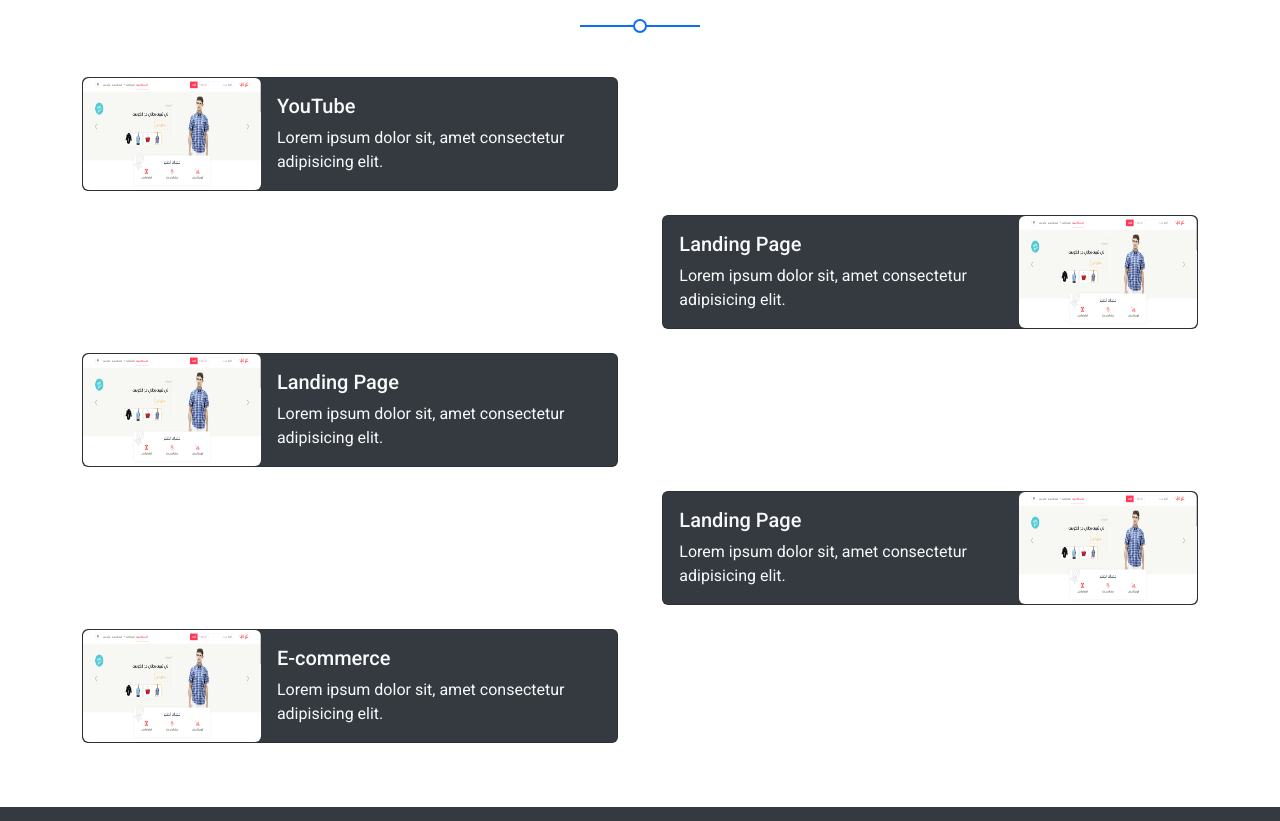
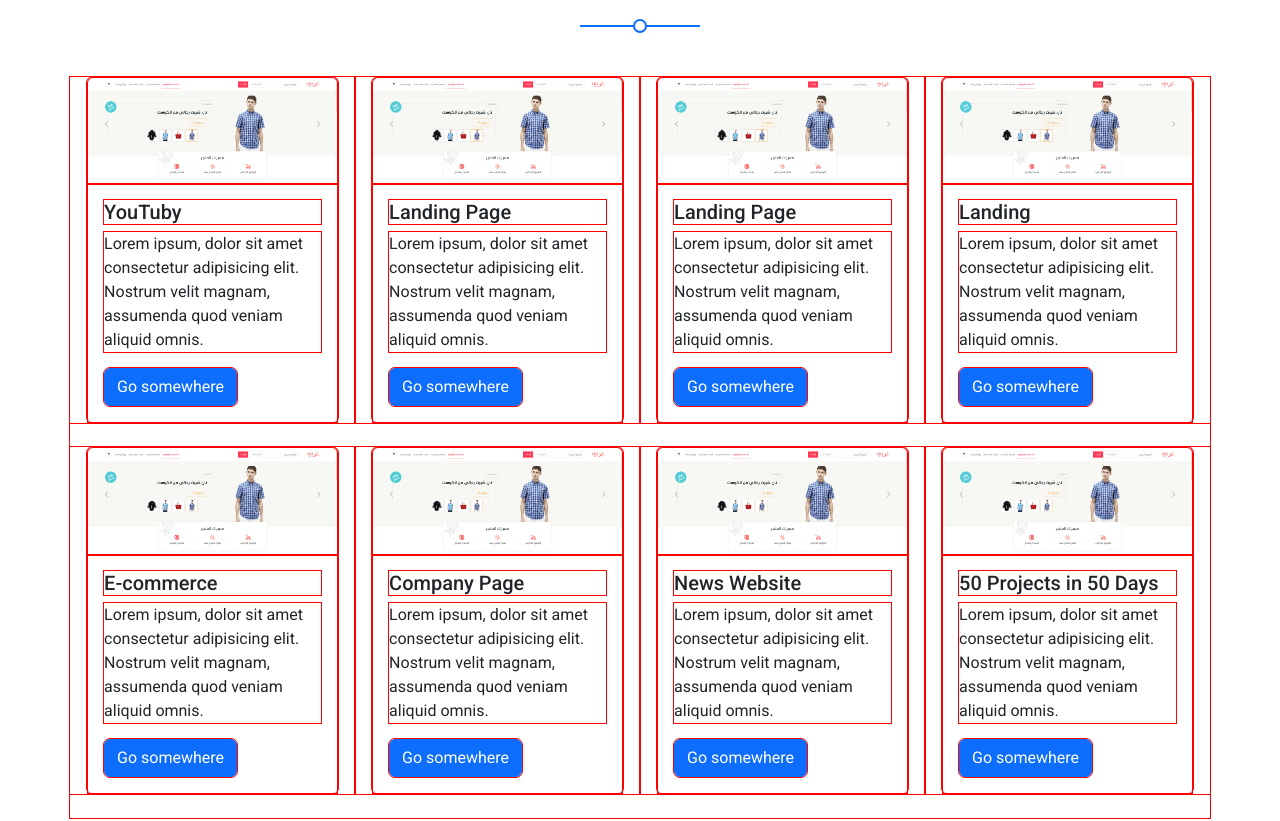
Before and after one commit to WebDevAbdullah/My-Portfolio, a website built with webpack: page src/index.html in a window 1280 px wide. Shown: the part 891-1712 px from the top of the page. Built offline with nearby package versions, Linux system fonts and the light colour scheme.

Commit message:
Upgrade Project section

```diff
--- a/src/index.html
+++ b/src/index.html
@@ -42,70 +42,88 @@
         </div>
       </div>
     </section>
+    <!-- style="width: 18rem" -->
     <section class="projects" id="projects">
       <h1 class="spcial-heading">My Projects</h1>
       <div class="container">
-        <div class="card mb-4 text-light projects__card">
-          <div class="row g-0">
-            <div class="col-lg-4">
-              <img src="./img/ecommerce.png" class="rounded projects__img" alt="..." />
-            </div>
-            <div class="col-lg-8">
-              <div class="card-body text-center text-lg-start">
-                <h5 class="card-title">YouTube</h5>
-                <p class="card-text">Lorem ipsum dolor sit, amet consectetur adipisicing elit.</p>
+        <div class="row">
+          <div class="col-xl-3 col-lg-4 col-sm-6 mb-4 p-0">
+            <div class="card projects__card">
+              <img src="./img/ecommerce.png" class="card-img-top" alt="YouTuby Project" />
+              <div class="card-body">
+                <h5 class="card-title">YouTuby</h5>
+                <p class="card-text">Lorem ipsum, dolor sit amet consectetur adipisicing elit. Nostrum velit magnam, assumenda quod veniam aliquid omnis.</p>
+                <a href="#" class="btn btn-primary">Go somewhere</a>
               </div>
             </div>
           </div>
-        </div>
-        <div class="card mb-4 text-light projects__card">
-          <div class="row g-0 flex-row-reverse">
-            <div class="col-lg-4">
-              <img src="./img/ecommerce.png" class="rounded projects__img" alt="..." />
-            </div>
-            <div class="col-lg-8">
-              <div class="card-body text-center text-lg-start">
+          <div class="col-xl-3 col-lg-4 col-sm-6 mb-4 p-0">
+            <div class="card projects__card">
+              <img src="./img/ecommerce.png" class="card-img-top" alt="YouTuby Project" />
+              <div class="card-body">
                 <h5 class="card-title">Landing Page</h5>
-                <p class="card-text">Lorem ipsum dolor sit, amet consectetur adipisicing elit.</p>
+                <p class="card-text">Lorem ipsum, dolor sit amet consectetur adipisicing elit. Nostrum velit magnam, assumenda quod veniam aliquid omnis.</p>
+                <a href="#" class="btn btn-primary">Go somewhere</a>
               </div>
             </div>
           </div>
-        </div>
-        <div class="card mb-4 text-light projects__card">
-          <div class="row g-0">
-            <div class="col-lg-4">
-              <img src="./img/ecommerce.png" class="rounded projects__img" alt="..." />
-            </div>
-            <div class="col-lg-8">
-              <div class="card-body text-center text-lg-start">
+          <div class="col-xl-3 col-lg-4 col-sm-6 mb-4 p-0">
+            <div class="card projects__card">
+              <img src="./img/ecommerce.png" class="card-img-top" alt="YouTuby Project" />
+              <div class="card-body">
                 <h5 class="card-title">Landing Page</h5>
-                <p class="card-text">Lorem ipsum dolor sit, amet consectetur adipisicing elit.</p>
+                <p class="card-text">Lorem ipsum, dolor sit amet consectetur adipisicing elit. Nostrum velit magnam, assumenda quod veniam aliquid omnis.</p>
+                <a href="#" class="btn btn-primary">Go somewhere</a>
               </div>
             </div>
           </div>
-        </div>
-        <div class="card mb-4 text-light projects__card">
-          <div class="row g-0 flex-row-reverse">
-            <div class="col-lg-4">
-              <img src="./img/ecommerce.png" class="rounded projects__img" alt="..." />
-            </div>
-            <div class="col-lg-8">
-              <div class="card-body text-center text-lg-start">
-                <h5 class="card-title">Landing Page</h5>
-                <p class="card-text">Lorem ipsum dolor sit, amet consectetur adipisicing elit.</p>
+          <div class="col-xl-3 col-lg-4 col-sm-6 mb-4 p-0">
+            <div class="card projects__card">
+              <img src="./img/ecommerce.png" class="card-img-top" alt="YouTuby Project" />
+              <div class="card-body">
+                <h5 class="card-title">Landing</h5>
+                <p class="card-text">Lorem ipsum, dolor sit amet consectetur adipisicing elit. Nostrum velit magnam, assumenda quod veniam aliquid omnis.</p>
+                <a href="#" class="btn btn-primary">Go somewhere</a>
               </div>
             </div>
           </div>
-        </div>
-        <div class="card mb-4 text-light projects__card">
-          <div class="row g-0">
-            <div class="col-lg-4">
-              <img src="./img/ecommerce.png" class="rounded projects__img" alt="..." />
+          <div class="col-xl-3 col-lg-4 col-sm-6 mb-4 p-0">
+            <div class="card projects__card">
+              <img src="./img/ecommerce.png" class="card-img-top" alt="YouTuby Project" />
+              <div class="card-body">
+                <h5 class="card-title">E-commerce</h5>
+                <p class="card-text">Lorem ipsum, dolor sit amet consectetur adipisicing elit. Nostrum velit magnam, assumenda quod veniam aliquid omnis.</p>
+                <a href="#" class="btn btn-primary">Go somewhere</a>
+              </div>
             </div>
-            <div class="col-lg-8">
-              <div class="card-body text-center text-lg-start">
-                <h5 class="card-title">E-commerce</h5>
-                <p class="card-text">Lorem ipsum dolor sit, amet consectetur adipisicing elit.</p>
+          </div>
+          <div class="col-xl-3 col-lg-4 col-sm-6 mb-4 p-0">
+            <div class="card projects__card">
+              <img src="./img/ecommerce.png" class="card-img-top" alt="YouTuby Project" />
+              <div class="card-body">
+                <h5 class="card-title">Company Page</h5>
+                <p class="card-text">Lorem ipsum, dolor sit amet consectetur adipisicing elit. Nostrum velit magnam, assumenda quod veniam aliquid omnis.</p>
+                <a href="#" class="btn btn-primary">Go somewhere</a>
+              </div>
+            </div>
+          </div>
+          <div class="col-xl-3 col-lg-4 col-sm-6 mb-4 p-0">
+            <div class="card projects__card">
+              <img src="./img/ecommerce.png" class="card-img-top" alt="YouTuby Project" />
+              <div class="card-body">
+                <h5 class="card-title">News Website</h5>
+                <p class="card-text">Lorem ipsum, dolor sit amet consectetur adipisicing elit. Nostrum velit magnam, assumenda quod veniam aliquid omnis.</p>
+                <a href="#" class="btn btn-primary">Go somewhere</a>
+              </div>
+            </div>
+          </div>
+          <div class="col-xl-3 col-lg-4 col-sm-6 mb-4 p-0">
+            <div class="card projects__card">
+              <img src="./img/ecommerce.png" class="card-img-top" alt="YouTuby Project" />
+              <div class="card-body">
+                <h5 class="card-title">50 Projects in 50 Days</h5>
+                <p class="card-text">Lorem ipsum, dolor sit amet consectetur adipisicing elit. Nostrum velit magnam, assumenda quod veniam aliquid omnis.</p>
+                <a href="#" class="btn btn-primary">Go somewhere</a>
               </div>
             </div>
           </div>
--- a/src/sass/style.scss
+++ b/src/sass/style.scss
@@ -15,10 +15,14 @@
 li {
   list-style: none;
 }
+.container-fluid {
+  padding-left: 0;
+  padding-right: 0;
+}
 // End Global Styles
-// * {
-//   outline: 1px solid red;
-// }
+* {
+  outline: 1px solid red;
+}
 
 .main {
   background-image: url(../img/bg.svg);
@@ -30,22 +34,25 @@
 // Start Projects Section
 .projects {
   &__card {
-    width: 48%;
-    background-color: #343a40;
+    // width: 16rem;
+    width: 88%;
+    margin: 0 auto;
+    // max-width: 18rem;
+    // background-color: #343a40;
 
     @media screen and (max-width: 991.98px) {
-      width: 100%;
+      width: 96%;
     }
   }
 
-  &__card:nth-child(even) {
-    margin-left: auto;
-  }
+  // &__card:nth-child(even) {
+  //   margin-left: auto;
+  // }
 
-  &__img {
-    max-width: 100%;
-    height: 100%;
-  }
+  // &__img {
+  //   max-width: 100%;
+  //   height: 100%;
+  // }
 }
 // End Projects Section
 
```
